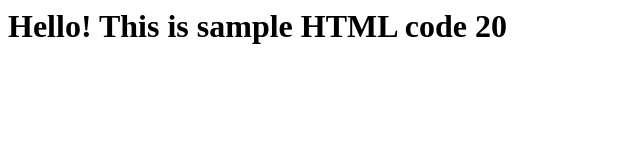
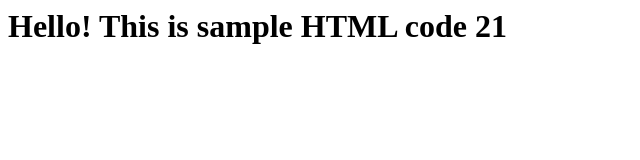
Before and after one commit to vishalsaugat/sample-html-code-2, a plain HTML site: page index.html in a window 1280 px wide. Shown: the full height of the page, 0-640 px from the left. Drawn offline with Linux system fonts and the light colour scheme.

Commit message:
Changed HTML

```diff
--- a/index.html
+++ b/index.html
@@ -1,3 +1,3 @@
 <body>
-  <h1>Hello! This is sample HTML code 20</h1>
+  <h1>Hello! This is sample HTML code 21</h1>
 </body>
```
